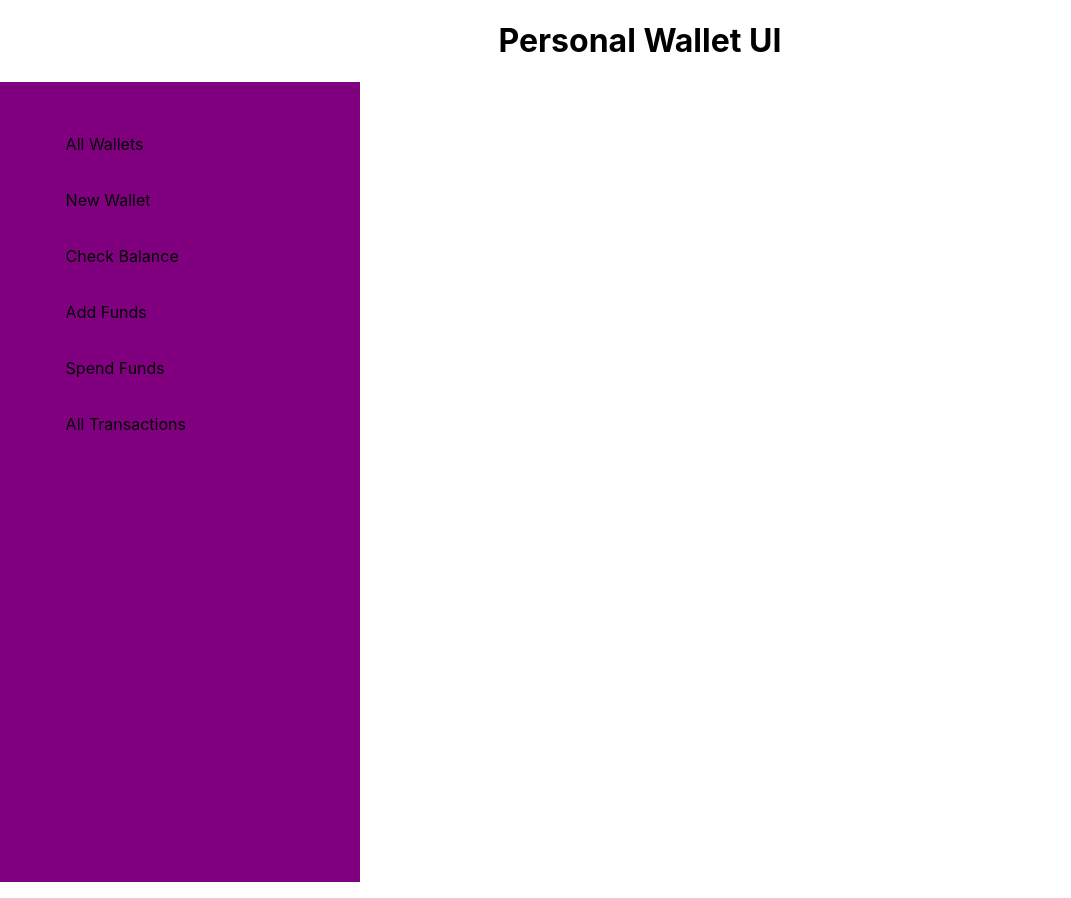
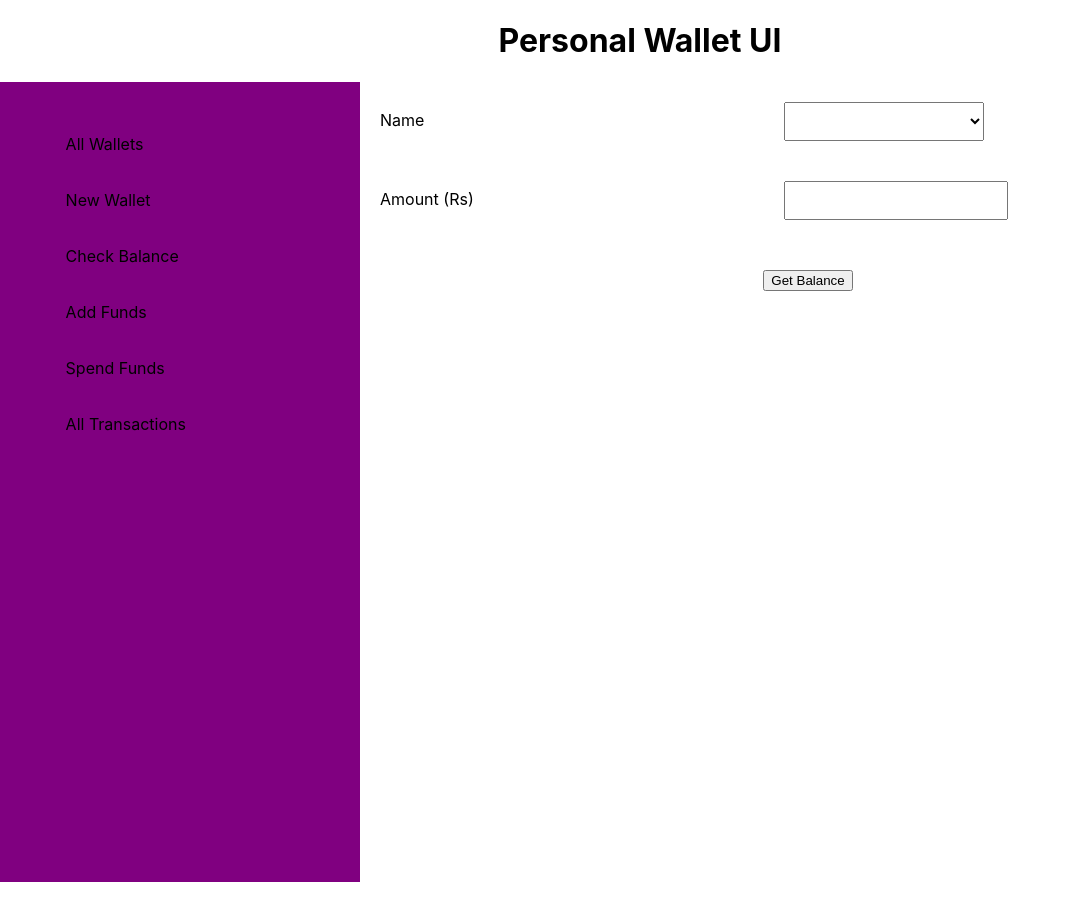
Before and after one commit to daredevilteja/personal-wallet, a React (Create React App) app: page /addFunds in a window 1280 px wide. Shown: the whole page, without its empty margins (0-1071 px from the left). Built offline with nearby package versions, Linux system fonts and the light colour scheme.

Commit message:
Updated Add Funds

```diff
--- a/src/components/AddFunds/index.js
+++ b/src/components/AddFunds/index.js
@@ -2,5 +2,27 @@ import React from "react";
 import "./styles.css";
 
 export default function AddFunds() {
-  return <></>;
+  const addFunds = (e) => {
+    e.preventDefault();
+  };
+
+  return (
+    <>
+      <form onSubmit={(e) => addFunds(e)} className="add-funds">
+        <label htmlFor="name">Name</label>
+        <select id="name" name="name">
+          <option value=""> </option>
+          <option value="Usr1">Usr1</option>
+          <option value="Usr2">Usr2</option>
+          <option value="Usr3">Usr3</option>
+        </select>
+        <br />
+        <label htmlFor="amount">Amount (Rs)</label>
+        <input type="number" id="amount" name="amount" /> <br />
+        <div className="sub">
+          <input type="submit" value="Get Balance" />
+        </div>
+      </form>
+    </>
+  );
 }
--- a/src/components/AddFunds/styles.css
+++ b/src/components/AddFunds/styles.css
@@ -0,0 +1,17 @@
+.add-funds label {
+    display: inline-block;
+    width: 30vw;
+    text-align: justify;
+    margin-left: 20px;
+}
+.add-funds select, .add-funds [type=number] {
+    padding: 10px;
+    width: 200px;
+    margin: 20px;
+}
+.add-funds .sub {
+    display: flex;
+    width: 70vw;
+    justify-content: center;
+    margin-top: 30px;
+}
```
